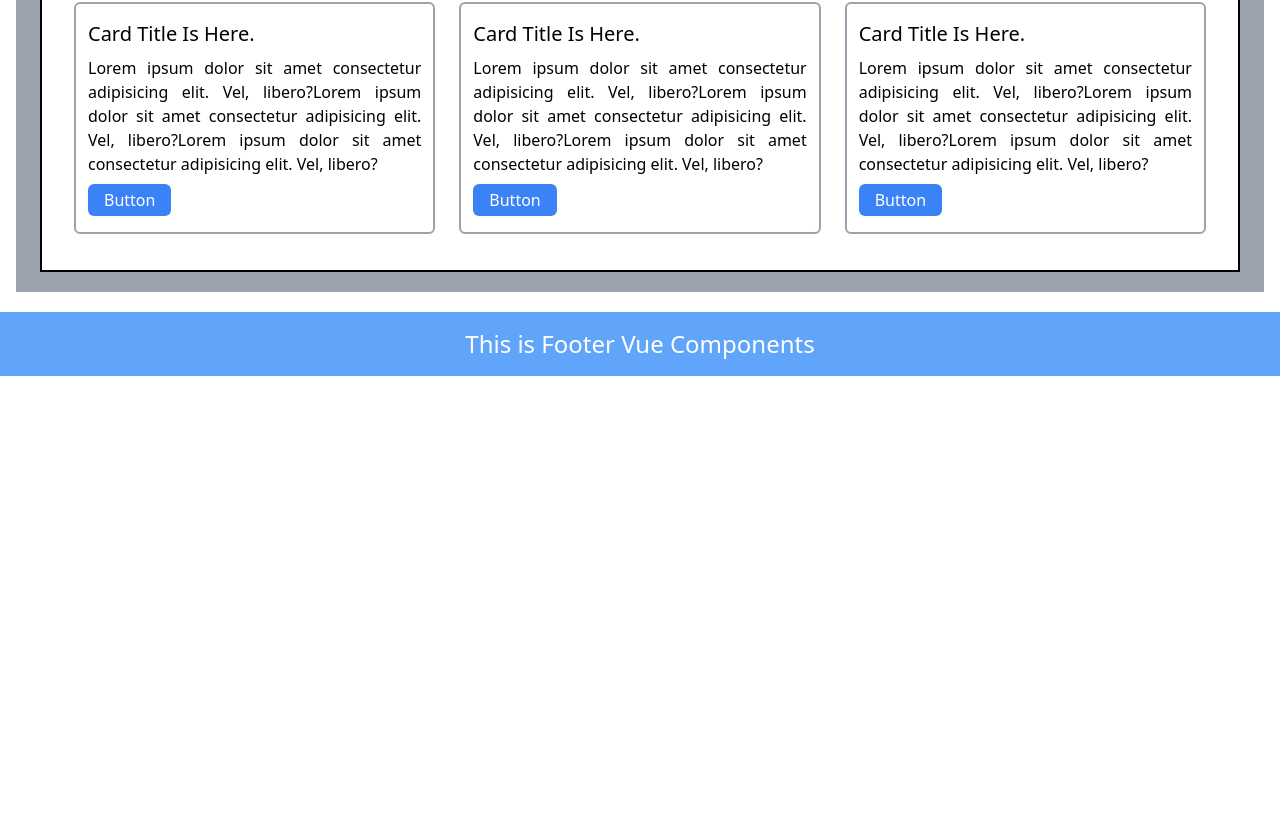
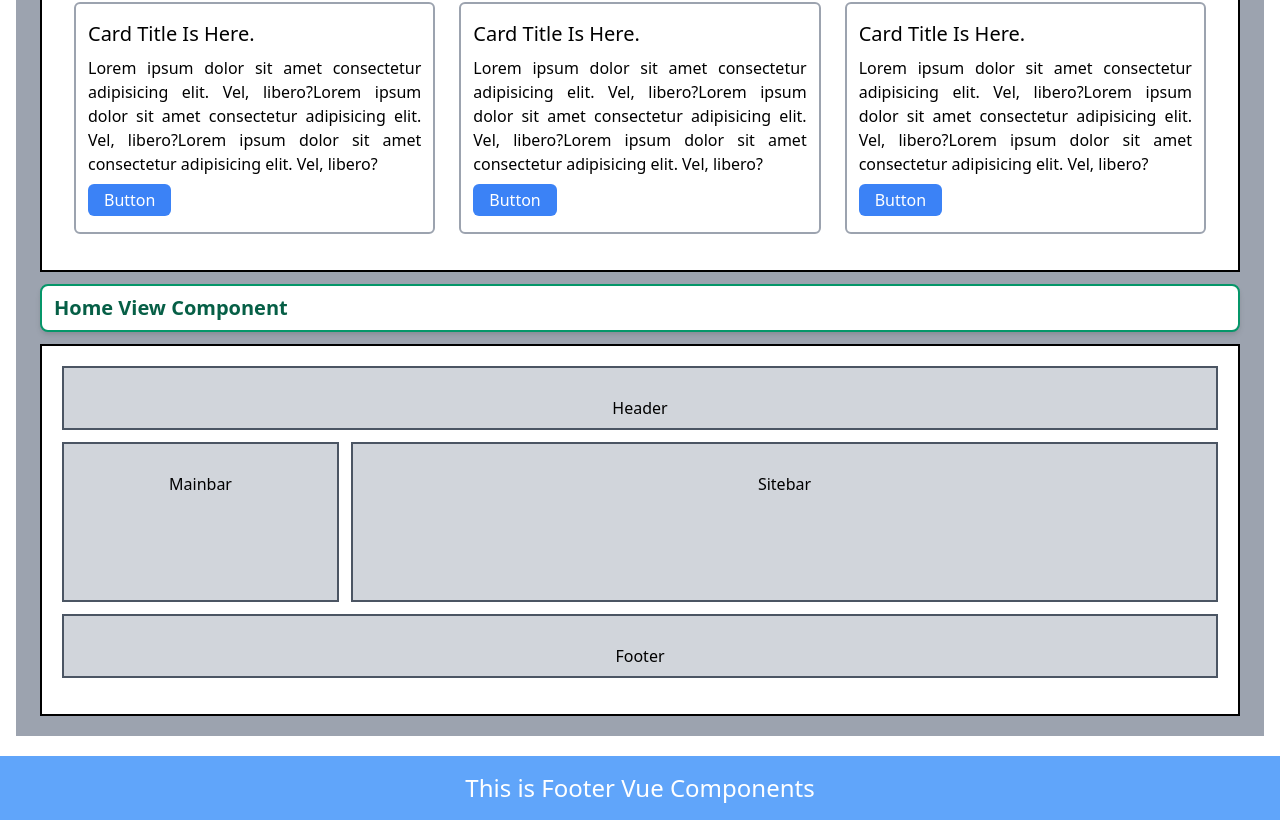
Before and after one commit to krishnopal/vue-component, a Vue app: page / in a window 1280 px wide. Shown: the part 3956-4776 px from the top of the page. Before the commit the page ends 4332 px from the top, so only its background shows below. Built offline with nearby package versions, Linux system fonts and the light colour scheme.

Commit message:
HomeViev Component is ready

```diff
--- a/src/components/Home.vue
+++ b/src/components/Home.vue
@@ -110,7 +110,6 @@
                     </div>
                     <!-- Breadcrumb Component End-->
 
-
                     <!-- Card Component -->
                     <div class="hover:bg-gray-500 hover:text-white shadow-md transition duration-300 ease-in-out rounded-lg bg-white text-xl text-green-800 font-bold py-2 w-full px-3 border-2 border-green-600 cursor-pointer my-3">
                         <p>Card Component</p>
@@ -150,6 +149,19 @@
                         </div>
                     </div>
                     <!-- Card Component End-->
+
+                    <!-- Home View Component -->
+                    <div class="hover:bg-gray-500 hover:text-white shadow-md transition duration-300 ease-in-out rounded-lg bg-white text-xl text-green-800 font-bold py-2 w-full px-3 border-2 border-green-600 cursor-pointer my-3">
+                        <p>Home View Component</p>
+                    </div>
+                    <div class="bg-white border-2 border-black p-5">
+                        <div class="mb-4">
+                            <HomeView/>
+                        </div>
+                    </div>
+                    <!-- Home View Component End-->
+
+
 
                 </div>
             </section>
@@ -197,6 +209,7 @@ import DoubleCard from '../components/Card/DoubleCard.vue'
 import ThreeCard from '../components/Card/ThreeCard.vue'
 import ImageText from '../components/Card/ImageText.vue'
 
+import HomeView from '../components/HomeView/HomeView.vue'
 
 //  v-if="showButton"
 // @click="showButtonFunction"
--- /dev/null
+++ b/src/components/HomeView/HomeView.vue
@@ -0,0 +1,31 @@
+<template>
+    <div class="flex flex-wrap overflow-hidden">
+        <!-- header -->
+        <div class="w-full overflow-hidden">
+            <div class="text-center py-7 h-16 bg-gray-300 border-2 border-gray-600">
+                Header
+            </div>
+        </div>
+        <!-- mainbar -->
+        <div class="w-full overflow-hidden">
+            <div class="flex flex-wrap overflow-hidden my-3 text-center ">
+                <div class="w-full overflow-hidden sm:w-full md:w-full lg:w-3/12 xl:w-3/12">
+                    <div class="py-7 mr-3 h-40 bg-gray-300 border-2 border-gray-600">
+                        Mainbar
+                        </div>
+                </div>
+                <div class="w-full overflow-hidden sm:w-full md:w-full lg:w-9/12 xl:w-9/12">
+                    <div class="py-7 h-40 bg-gray-300 border-2 border-gray-600">
+                        Sitebar
+                        </div>
+                </div>
+            </div>
+        </div>
+        <!-- footer -->
+        <div class="w-full overflow-hidden">
+            <div class="py-7 h-16 bg-gray-300 border-2 border-gray-600 text-center">
+                Footer
+            </div>
+        </div>
+    </div>
+</template>
```
